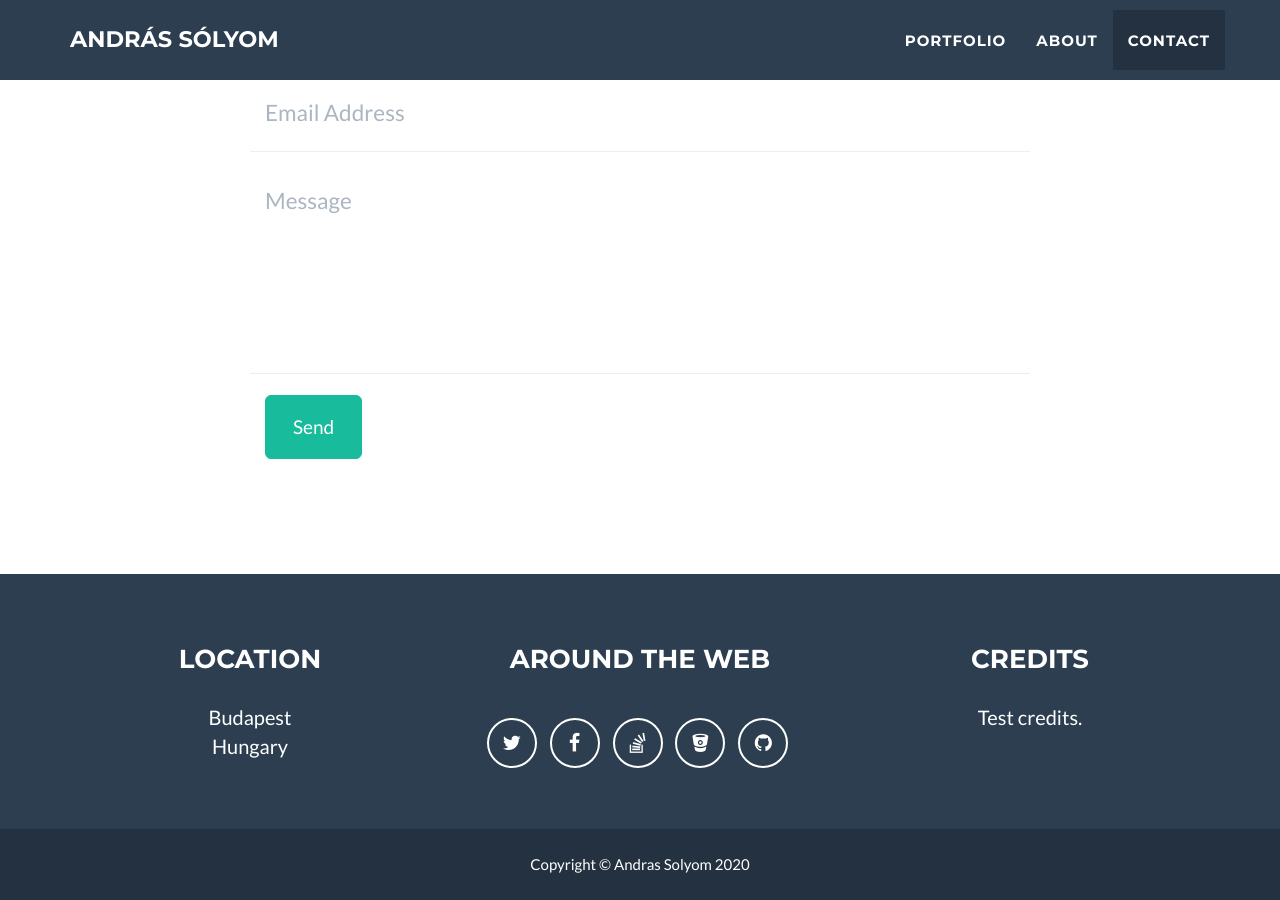
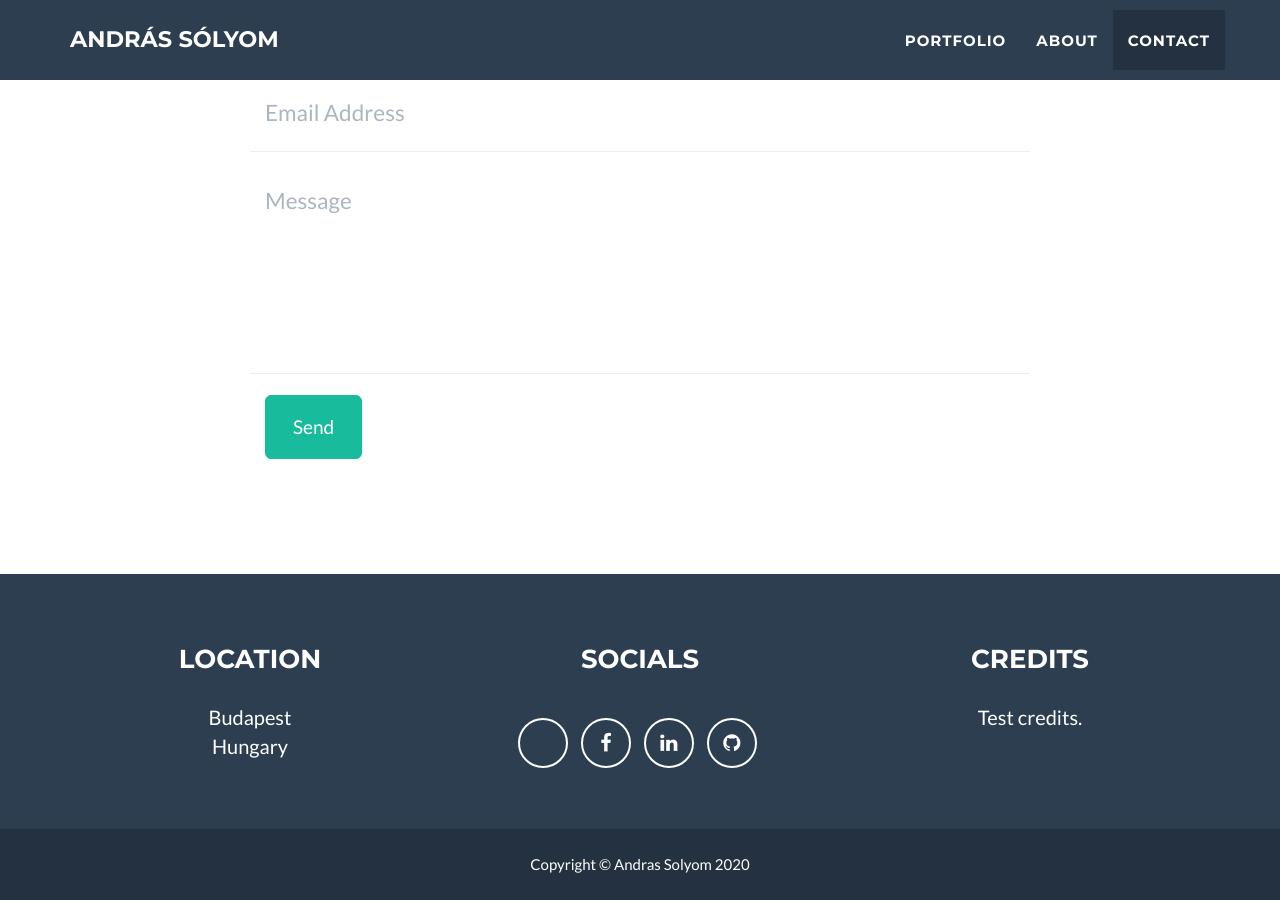
Before and after one commit to solyom-a/solyom-a.github.io, a Jekyll site: the page built from _posts/2014-07-18-Asd dsadas.markdown, in a window 1280 px wide and 900 px high, scrolled down 2464 px. Built offline with Jekyll 4.4.1, drawn with Linux system fonts in a browser that asks for light colours.

Commit message:
Set socials

```diff
--- a/_config.yml
+++ b/_config.yml
@@ -1,6 +1,6 @@
 # Site settings
 title: András Sólyom
-email: solyom.andras@gmail.com
+email: contact@solyoma.dev
 url: https://solyoma.dev
 description: "Solyom Andras personal site."
 keywords: "solyom,andras"
@@ -34,21 +34,22 @@ color:
 footer:
   copyright: Andras Solyom
   location: Location
-  social: Around the Web
+  social: Socials
   credits: Credits
 
 # Social networks usernames (many more available: google-plus, flickr, dribbble, pinterest, instagram, tumblr, linkedin, etc.)
 social:
-  - title: twitter
-    url: http://twitter.com/jekyllrb
+  # - title: twitter
+    # url: http://twitter.com/jekyllrb
+  - title: email
+    url: contact@solyoma.dev
   - title: facebook
     url: https://www.facebook.com/solyom.andras
-  - title: stack-overflow
-    url: http://stackoverflow.com/questions/tagged/jekyll
-  - title: bitbucket
-    url: http://bitbucket.org/jekyll
+  - title: linkedin
+    url: https://www.linkedin.com/in/andrassolyom/
   - title: github
     url: http://github.com/solyom-a
+
 
 # Postal address (add as many lines as necessary)
 address:
```
Also changed, not shown: _posts/2014-07-17-Test 2.markdown (renamed from _posts/2014-07-17-project-2.markdown), _posts/2014-07-18-Asd dsadas.markdown (renamed from _posts/2014-07-18-project-1.markdown).
